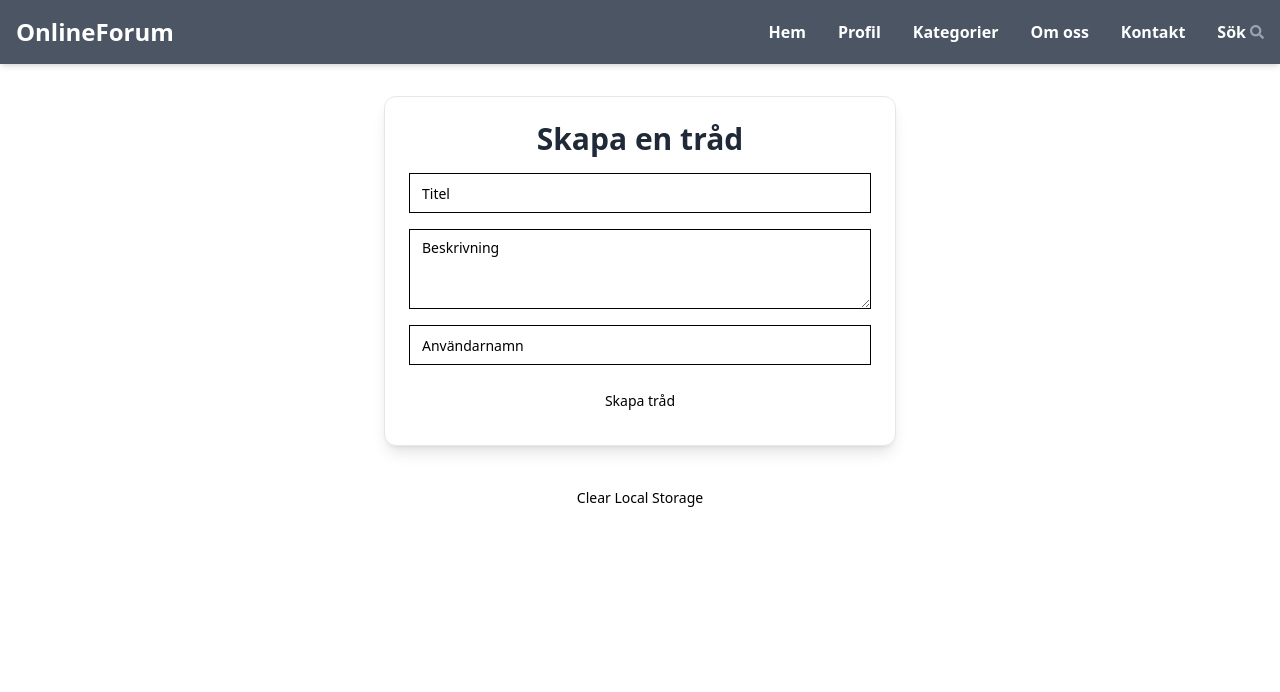
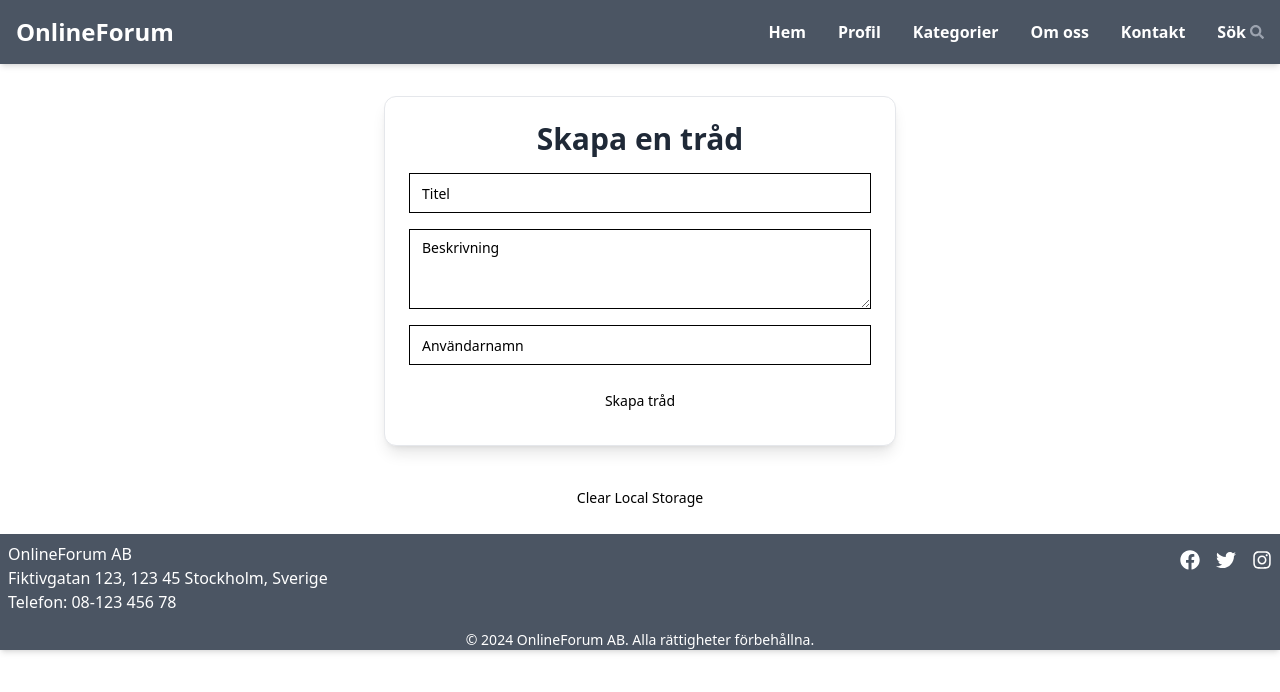
Before and after one commit to lottiger/grupp-forum, a Next.js app: page / in a window 1280 px wide. Shown: the top 692 px of the page. Built offline with nearby package versions, Linux system fonts and the light colour scheme.

Commit message:
adds footer

```diff
--- a/app/page.tsx
+++ b/app/page.tsx
@@ -5,6 +5,7 @@ import { Thread } from '../types'
 import ThreadCard from '@/components/ThreadCard'
 import { Button } from '@/components/ui/button'
 import Navbar from '@/components/Navbar'
+import Footer from '@/components/Footer'
 
 function Page() {
   const [threads, setThreads] = useState<Thread[]>([]);
@@ -35,8 +36,10 @@ function Page() {
         </div>
         {threads.map(thread => (
           <ThreadCard key={thread.id} thread={thread}/>
+
         ))}
       </div>
+      <Footer />
     </>
   )
 }
--- a/app/post/[id]/page.tsx
+++ b/app/post/[id]/page.tsx
@@ -37,12 +37,14 @@
 // export default Post;
 import React from 'react'
 import ThreadDetails from './_components/ThreadDetails'
+import Footer from '@/components/Footer'
 
 function DetailPage() {
   return (
     <>
     <div>DetailPage</div>
     <ThreadDetails />
+    <Footer />
     </>
   )
 }
--- /dev/null
+++ b/components/Footer.tsx
@@ -0,0 +1,35 @@
+import React from 'react';
+import Link from 'next/link';
+import { FaFacebook, FaTwitter, FaInstagram } from 'react-icons/fa';
+
+const Footer = (): JSX.Element => {
+  return (
+    <footer className="bg-gray-600 text-white shadow-md mt-4">
+      <div className="container mx-auto flex flex-col md:flex-row justify-between p-2">
+        <div className="flex flex-col md:flex-row justify-between w-full">
+          <div className="text-left md:mr-4">
+            <p>OnlineForum AB</p>
+            <p>Fiktivgatan 123, 123 45 Stockholm, Sverige</p>
+            <p>Telefon: 08-123 456 78</p>
+          </div>
+          <div className="flex space-x-4 py-2 md:mt-0">
+            <Link href="https://facebook.com" target="_blank" rel="noopener noreferrer" className="hover:text-gray-400">
+              <FaFacebook size={20} />
+            </Link>
+            <Link href="https://twitter.com" target="_blank" rel="noopener noreferrer" className="hover:text-gray-400">
+              <FaTwitter size={20} />
+            </Link>
+            <Link href="https://instagram.com" target="_blank" rel="noopener noreferrer" className="hover:text-gray-400">
+              <FaInstagram size={20} />
+            </Link>
+          </div>
+        </div>
+      </div>
+      <div className="container mx-auto text-center mt-2 text-sm">
+        <p>&copy; {new Date().getFullYear()} OnlineForum AB. Alla rättigheter förbehållna.</p>
+      </div>
+    </footer>
+  );
+};
+
+export default Footer;
```
